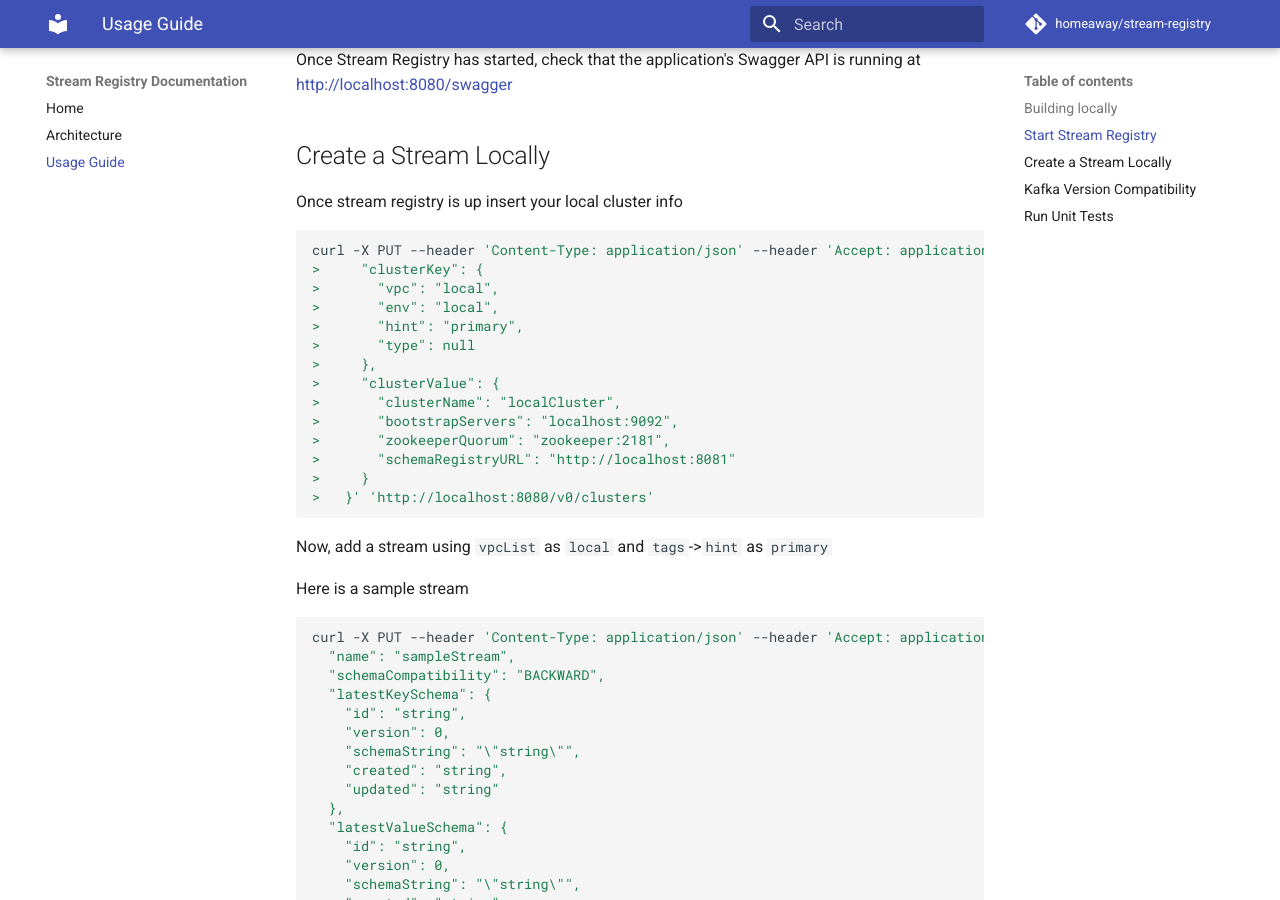
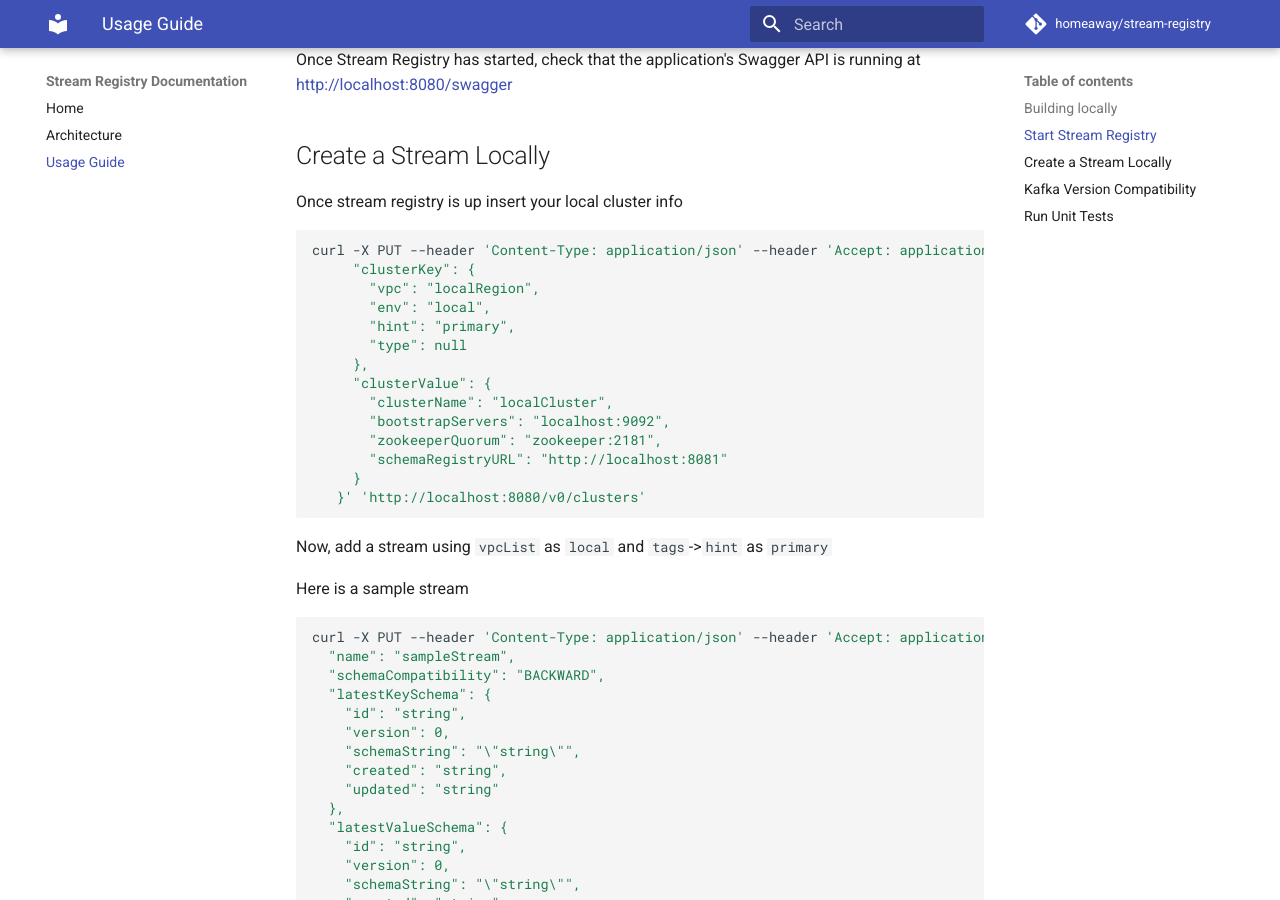
Before and after one commit to ExpediaGroup/stream-registry, an MkDocs documentation site: the page built from docs/docs/usage/index.md, in a window 1280 px wide and 900 px high, scrolled down 1217 px. Built offline with MkDocs 1.6.1 and Material for MkDocs 9.7.7, drawn with Linux system fonts in a browser that asks for light colours; nearby versions of some CDN libraries; a script that is not in the unit is left out; comment, search, counter and statistics services are not loaded.

````diff
--- a/docs/docs/usage/index.md
+++ b/docs/docs/usage/index.md
@@ -59,19 +59,19 @@ Once stream registry is up insert your local cluster info
 
 ```bash
 curl -X PUT --header 'Content-Type: application/json' --header 'Accept: application/json' -d '{
->     "clusterKey": {
->       "vpc": "local",
->       "env": "local",
->       "hint": "primary",
->       "type": null
->     },
->     "clusterValue": {
->       "clusterName": "localCluster",
->       "bootstrapServers": "localhost:9092",
->       "zookeeperQuorum": "zookeeper:2181",
->       "schemaRegistryURL": "http://localhost:8081"
->     }
->   }' 'http://localhost:8080/v0/clusters'
+     "clusterKey": {
+       "vpc": "localRegion",
+       "env": "local",
+       "hint": "primary",
+       "type": null
+     },
+     "clusterValue": {
+       "clusterName": "localCluster",
+       "bootstrapServers": "localhost:9092",
+       "zookeeperQuorum": "zookeeper:2181",
+       "schemaRegistryURL": "http://localhost:8081"
+     }
+   }' 'http://localhost:8080/v0/clusters'
 ```
 
 Now, add a stream using `vpcList` as `local` and `tags`->`hint` as `primary`
````
Also changed, not shown: README.md.
